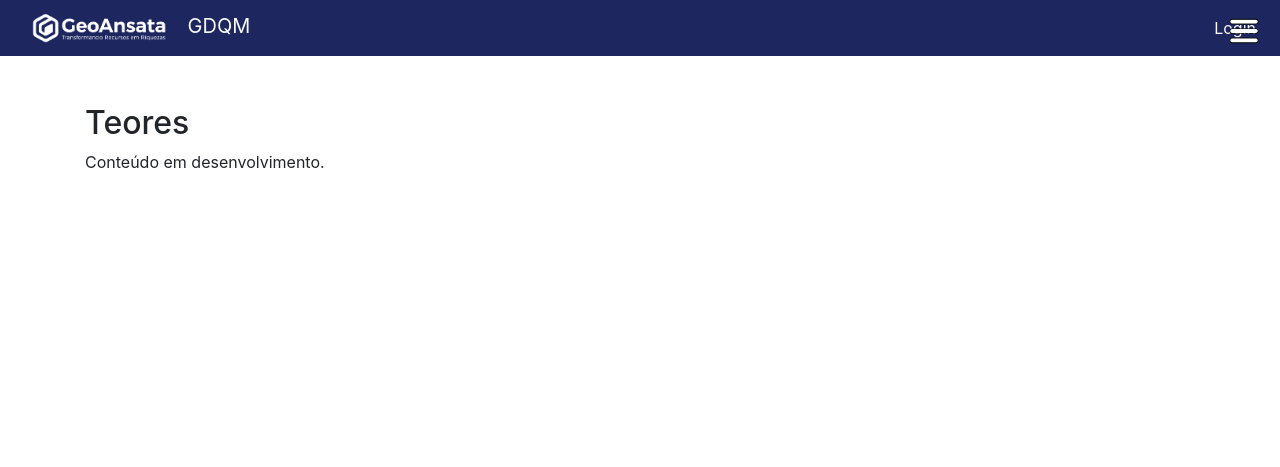
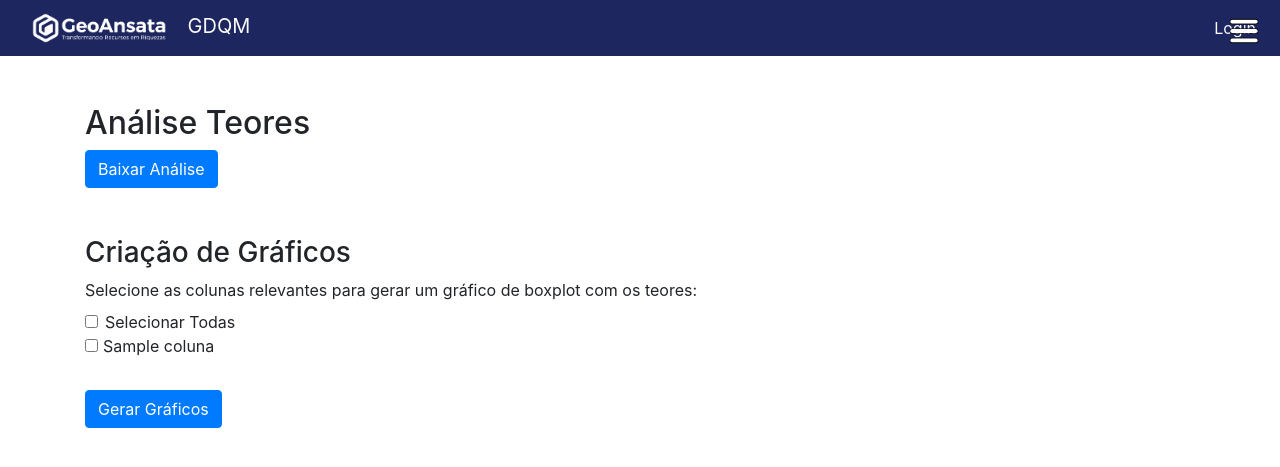
Before and after one commit to GeoAnsata/GeoAnsata-GDQM, a Flask app: template flask_site/templates/teores.html in a window 1280 px wide. Shown: the top 467 px of the page. Run offline with Flask 3, Linux system fonts and the light colour scheme; the template is opened without the code that fills it: most values are stand-ins (such as "Sample title", 1, 10 or a date in 2020); some libraries are stand-ins or nearby versions.

Commit message:
teores pronto

```diff
--- a/flask_site/app.py
+++ b/flask_site/app.py
@@ -13,6 +13,7 @@ from routes.updownload_routes import updownload_routes
 from routes.base_analysis_routes import base_analysis_routes
 from routes.collar_routes import collar_routes
 from routes.survey_routes import survey_routes
+from routes.teores_routes import teores_routes
 
 
 
@@ -32,6 +33,7 @@ app.register_blueprint(updownload_routes)
 app.register_blueprint(base_analysis_routes)
 app.register_blueprint(collar_routes)
 app.register_blueprint(survey_routes)
+app.register_blueprint(teores_routes)
 
 if __name__ == "__main__":
     app.run(host="0.0.0.0", port=5000, debug=True)
--- a/flask_site/templates/teores.html
+++ b/flask_site/templates/teores.html
@@ -1,10 +1,80 @@
 {% extends "base.html" %}
-
-{% block title %}Teores{% endblock %}
-
+{% block title %}Análise Teores{% endblock %}
 {% block content %}
 <div class="container mt-5">
-    <h2>Teores</h2>
-    <p>Conteúdo em desenvolvimento.</p>
+    <h2>Análise Teores</h2>
+    <a href="{{ url_for('teores_routes.export_teores_pdf') }}" class="btn btn-primary" id="generateTeoresPdf">Baixar Análise</a>
+    <div class="mt-5">
+        <h3>Criação de Gráficos</h3>
+        <form id="boxplot-options-form" method="POST" action="{{ url_for('teores_routes.generate_boxplots') }}">
+            <div class="form-group">
+                <label>Selecione as colunas relevantes para gerar um gráfico de boxplot com os teores:</label><br>
+                <div class="form-check">
+                    <input class="form-check-input" type="checkbox" id="select_all" />
+                    <label class="form-check-label" for="select_all">Selecionar Todas</label>
+                </div>
+                {% for coluna in column_names %}
+                <div class="form-check form-check-inline">
+                    <input
+                        class="form-check-input data-dict-checkbox"
+                        type="checkbox"
+                        name="selected_columns"
+                        value="{{ coluna }}"
+                        id="dict_{{ coluna }}"
+                    />
+                    <label class="form-check-label" for="dict_{{ coluna }}">{{ coluna }}</label>
+                </div>
+                {% endfor %}
+            </div>
+            <button type="submit" class="btn btn-primary mt-3">Gerar Gráficos</button>
+        </form>
+    </div>
+
+    {% if plot_files %}
+    <div class="mt-5">
+        <h3>Gráficos Gerados</h3>
+        <div>
+            <h4>Boxplot</h4>
+            <img src="{{ url_for('updownload_routes.serve_temp_image', filename=plot_files['boxplot']) }}" class="img-fluid" alt="Boxplot">
+            <a href="{{ url_for('teores_routes.download_plot', filename='boxplots_selected_columns.png') }}" class="btn btn-primary mt-2">Baixar Imagem</a>
+            <button class="btn btn-secondary mt-2 add-image-to-teores" data-image="boxplots_selected_columns.png">Adicionar ao Arquivo</button>
+        </div>
+    </div>
+    {% endif %}
+
+    {% include 'includes/plothistorymodal.html' %}
+
+    <script>
+        document.addEventListener("DOMContentLoaded", function () {
+            const selectAllCheckbox = document.getElementById("select_all");
+            const columnCheckboxes = document.querySelectorAll(".data-dict-checkbox");
+
+            selectAllCheckbox.addEventListener("change", function () {
+                const isChecked = this.checked;
+                columnCheckboxes.forEach(checkbox => {
+                    checkbox.checked = isChecked;
+                });
+            });
+
+            const addImageButtons = document.querySelectorAll(".add-image-to-teores");
+            addImageButtons.forEach(button => {
+                button.addEventListener("click", function (event) {
+                    event.preventDefault();
+                    const imageName = this.getAttribute("data-image");
+
+                    fetch(`/add_plot_to_teores/${imageName}`)
+                        .then(response => response.json())
+                        .then(data => {
+                            const modalId = data.status === "success" ? 'successModal' : 'errorModal';
+                            new bootstrap.Modal(document.getElementById(modalId)).show();
+                        })
+                        .catch(error => {
+                            new bootstrap.Modal(document.getElementById('errorModal')).show();
+                            console.error("Erro ao adicionar ao arquivo:", error);
+                        });
+                });
+            });
+        });
+    </script>
 </div>
 {% endblock %}
```
Also changed, not shown: flask_site/routes/pages_routes.py (+11 -1 lines), flask_site/routes/teores_routes.py (added, +98 -0 lines).
